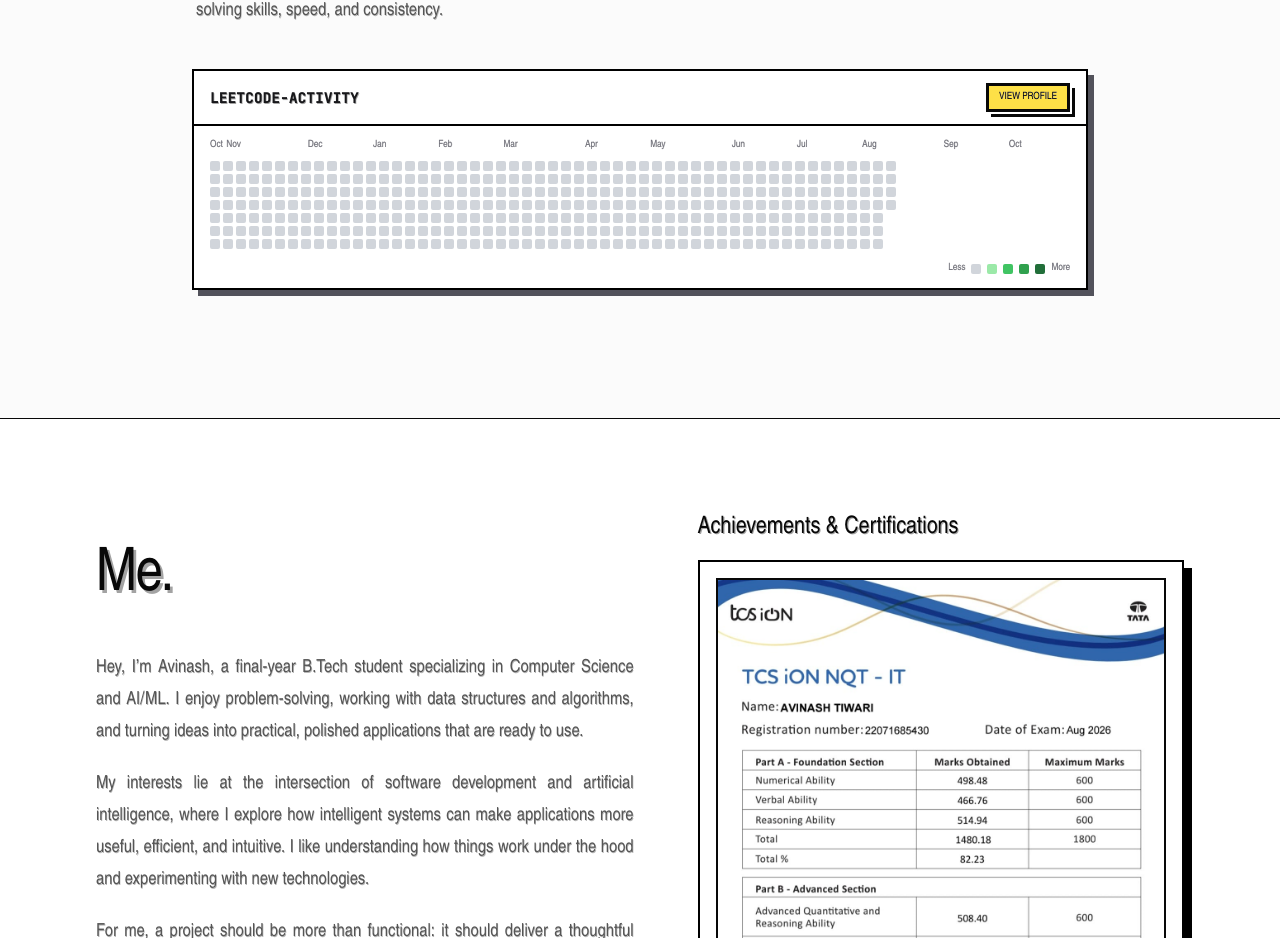
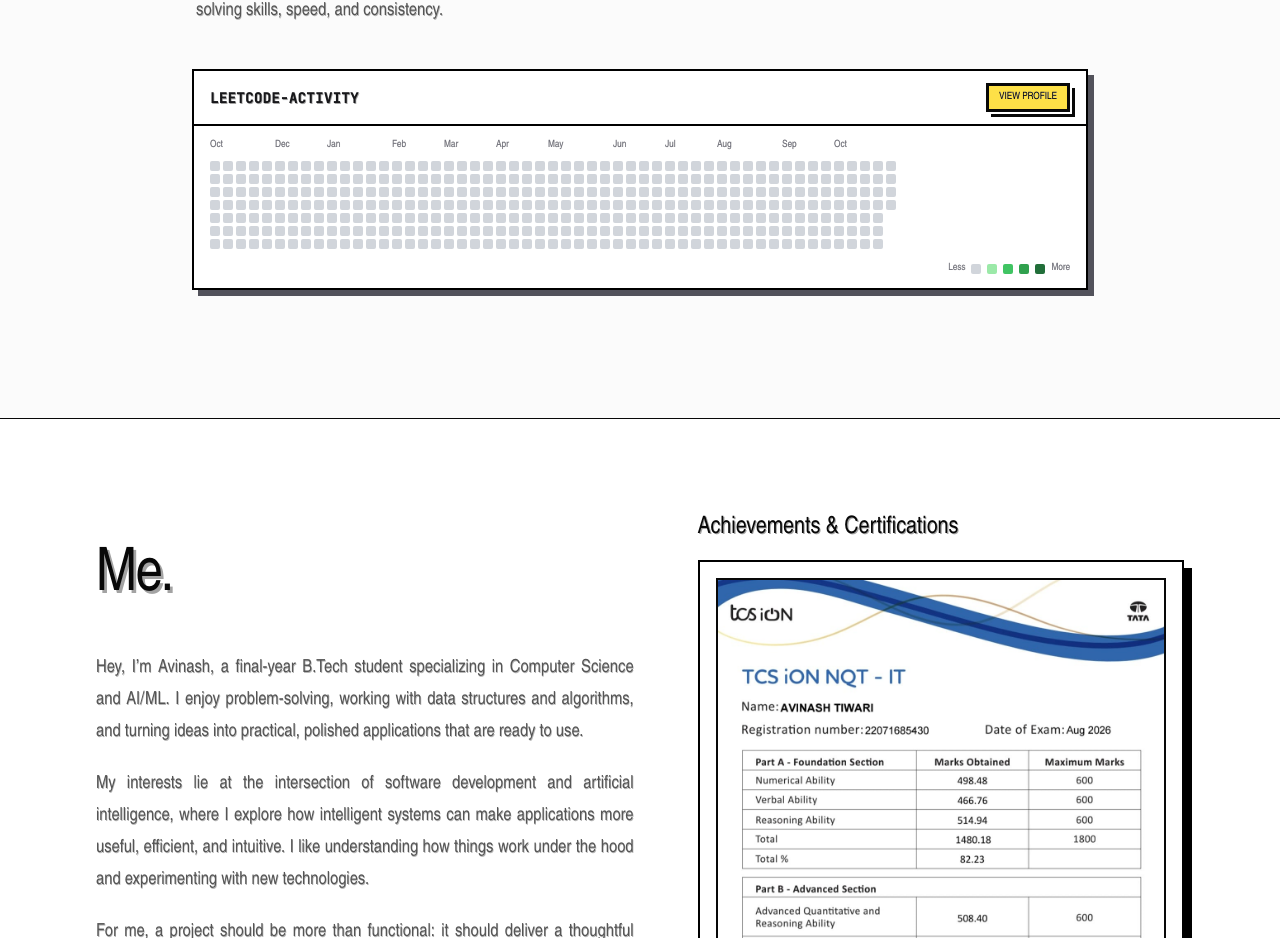
Before and after one commit to AVINASHTIWARI14/portfolio, a React (Vite) app: page / in a window 1280 px wide. Shown: the part 2036-2974 px from the top of the page. Built offline with nearby package versions, Linux system fonts and the light colour scheme; no server answers; a web font is replaced by a local one.

Commit message:
Restore original compact month-aligned heatmap layout

```diff
--- a/src/components/portfolio/Dsa.tsx
+++ b/src/components/portfolio/Dsa.tsx
@@ -57,8 +57,13 @@ function LeetCodeHeatmap() {
   const monthLabels = useMemo(() => weeks.map((week, index) => {
     const first = week[0];
     if (!first) return "";
-    const date = new Date(`${first.date}T12:00:00`);
-    return index === 0 || date.getDate() <= 7 ? date.toLocaleString("en-US", { month: "short" }) : "";
+    const firstDayOfMonth = week.find((day) => day.date.endsWith("-01"));
+    if (index === 0) {
+      return new Date(`${first.date}T12:00:00`).toLocaleString("en-US", { month: "short" });
+    }
+    return firstDayOfMonth
+      ? new Date(`${firstDayOfMonth.date}T12:00:00`).toLocaleString("en-US", { month: "short" })
+      : "";
   }), [weeks]);
 
   const colorFor = (count: number) => {
@@ -71,7 +76,7 @@ function LeetCodeHeatmap() {
 
   return (
     <div className="min-w-[760px] text-zinc-700">
-      <div className="mb-2 grid gap-1 text-[10px] text-zinc-500" style={{ gridTemplateColumns: `repeat(${weeks.length}, minmax(0, 1fr))` }}>
+      <div className="mb-2 grid gap-x-[3px] text-[10px] text-zinc-500" style={{ gridTemplateColumns: `repeat(${weeks.length}, 10px)` }}>
         {monthLabels.map((month, index) => <span key={index}>{month}</span>)}
       </div>
       <div className="flex gap-[3px]" aria-label="LeetCode submission activity over the past year">
```
